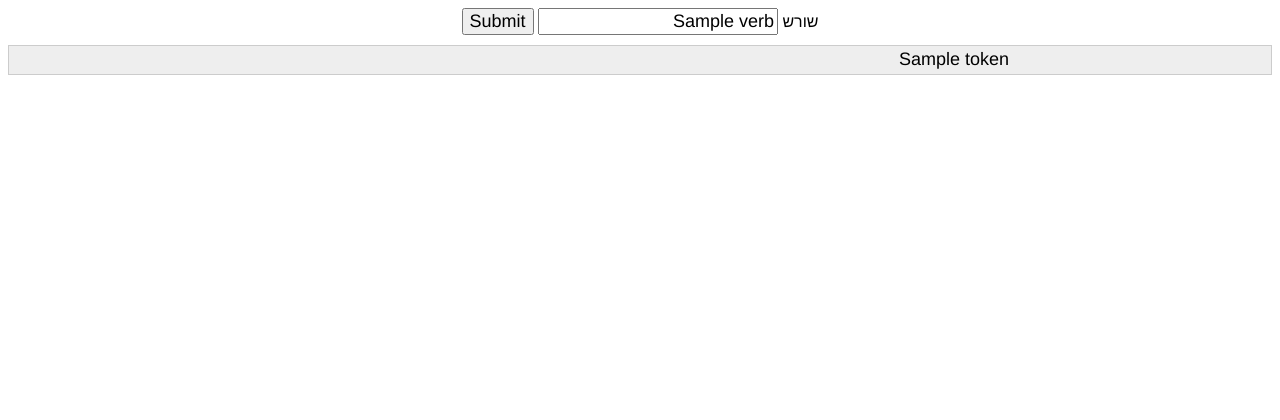
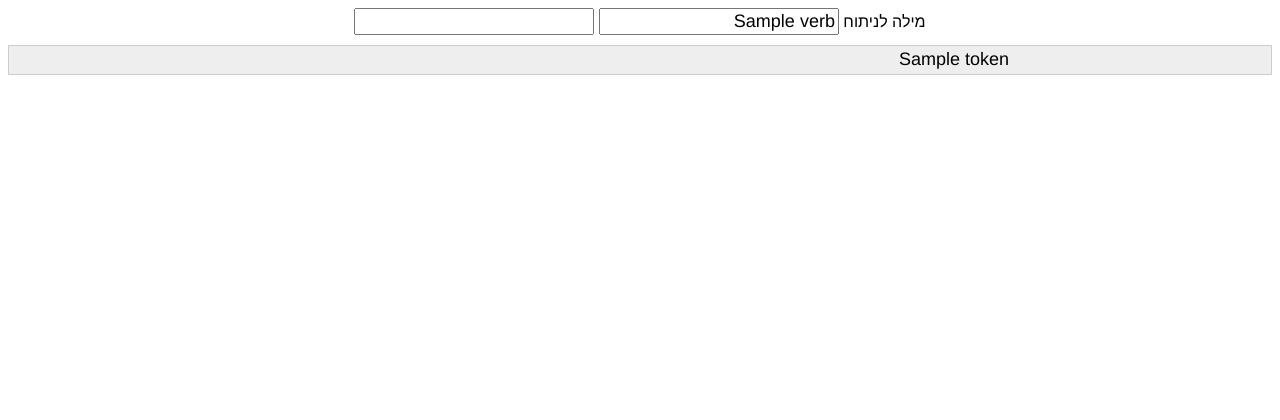
Before and after one commit to elazarg/rootem, a Flask app: template web/templates/analyze.html in a window 1280 px wide. Shown: the top 420 px of the page. Run offline with Flask 2, Linux system fonts and the light colour scheme; the template is opened without the code that fills it: most values are stand-ins (such as "Sample title", 1, 10 or a date in 2020); parts of the project's set-up code (start-up, migrations or seed data) failed here and were passed over; some web fonts are replaced.

Commit message:
hebrew button

```diff
--- a/web/templates/analyze.html
+++ b/web/templates/analyze.html
@@ -1,9 +1,9 @@
 {% extends "layout.html" %}
 {% block content %}
     <form method="GET" action="{{ action }}" >
-        <label for="root_input">שורש</label>
-        <input id="root_input" name="verb" value="{{ verb }}"/>
-        <input type="submit"/>
+        <label for="word_input">מילה לניתוח</label>
+        <input id="word_input" name="verb" value="{{ verb }}"/>
+        <input type="נתח"/>
     </form>
     <div>
     <table>
```
